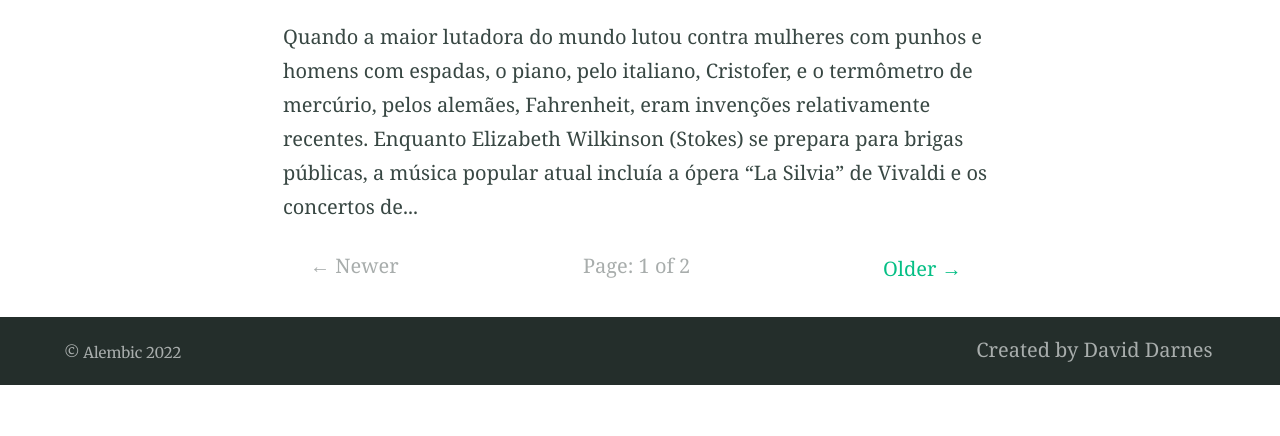
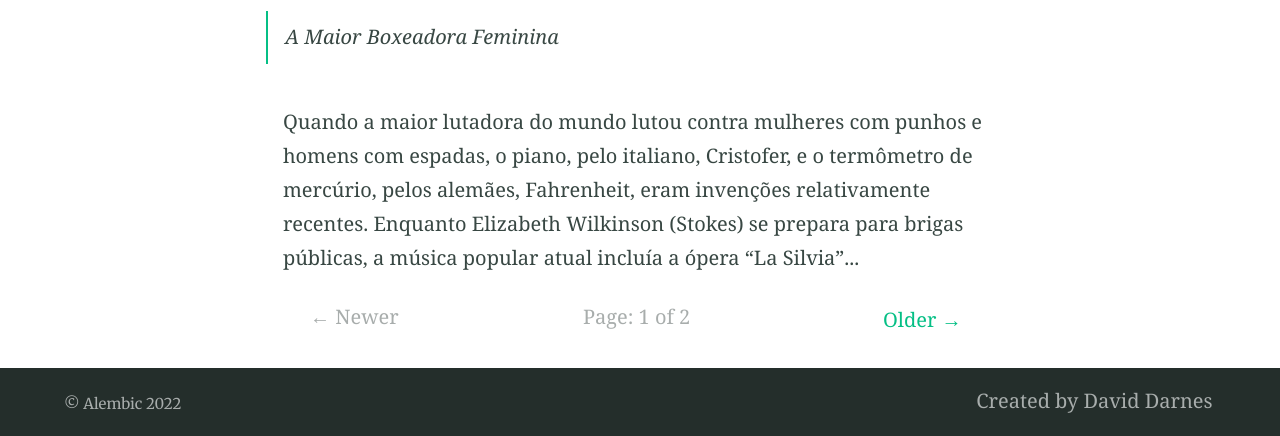
Before and after one commit to WorldMartialArtList/world-martial-art-blog, a Jekyll site: the page built from blog/index.html, in a window 1280 px wide and 900 px high, scrolled down 848 px, cut to the strip 464-900 px from the top of the window. Built offline with Jekyll 4.4.1, drawn with Linux system fonts in a browser that asks for light colours; the list of posts is cut into pages by our own code; before the commit the page ends 1697 px from its top, so only the background shows below that.

Commit message:
Update 2016-08-28-example-post-two.md

```diff
--- a/_posts/2016-08-28-example-post-two.md
+++ b/_posts/2016-08-28-example-post-two.md
@@ -4,10 +4,12 @@ categories:
 - History
 - External sources
 feature_text: |
-  The History of the Alembic tool
+  A Maior Boxeadora Feminina
 ---
 
 ![image](https://user-images.githubusercontent.com/16365313/166186270-e39de545-4bb5-429a-98b8-dd82657a862c.png)
+
+>A Maior Boxeadora Feminina
 
 
 Quando a maior lutadora do mundo lutou contra mulheres com punhos e homens com espadas, o piano, pelo italiano, Cristofer, e o termômetro de mercúrio, pelos alemães, Fahrenheit, eram invenções relativamente recentes. Enquanto Elizabeth Wilkinson (Stokes) se prepara para brigas públicas, a música popular atual incluía a ópera "La Silvia" de Vivaldi e os concertos de Brandemburgo de Bach. O Rei Jorge I governou a Inglaterra enquanto a mãe de seus filhos apodrece na cadeia por infidelidade. Sir Isaac Newton, 80 anos, corpo cheio de mercúrio, trabalha em uma cronologia da história sobre a ascensão e queda de impérios.
```
